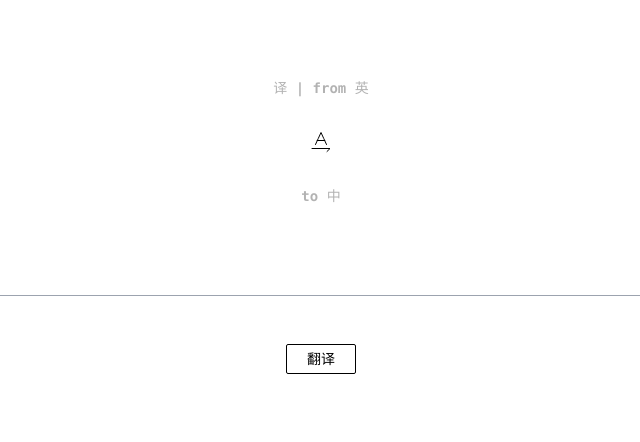
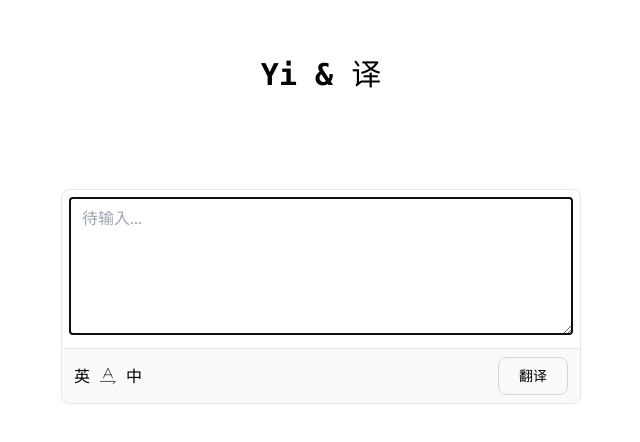
Before and after one commit to jxzho/Yi, a Vue app: page / in a window 1280 px wide. Shown: the part 162-604 px from the top of the page, without its empty margins (319-959 px from the left). Built offline with nearby package versions, Linux system fonts and the light colour scheme.

Commit message:
refactor: some

```diff
--- a/index.html
+++ b/index.html
@@ -3,7 +3,7 @@
   <head>
     <meta charset="UTF-8" />
     <link rel="icon" type="image/svg+xml" href="/yi.svg" />
-    <meta name="viewport" content="width=device-width, initial-scale=1.0" />
+    <meta name="viewport" content="width=device-width, initial-scale=1.0, maximum-scale=1, user-scalable=no"/>
     <title>译 | JunXio</title>
   </head>
   <body>
--- a/src/App.vue
+++ b/src/App.vue
@@ -2,6 +2,8 @@
 import { computed, onMounted, reactive, ref, Ref } from 'vue'
 import SvgTranslation from '@/assets/translation.svg'
 import SvgLoading from '@/assets/loading.svg'
+import { YiParamsPayload } from '@/types'
+import UseTextArea from '@/components/textarea.vue'
 
 const lang = reactive({
   from: 'en',
@@ -16,13 +18,13 @@ const TEXT_FROM: Record<string, string> = {
 const toValue = ref('')
 const fromValue = ref('')
 
-const refInput: Ref<HTMLElement> = ref(null) as any
+const refTextarea: Ref<HTMLElement> = ref(null) as any
 onMounted(() => {
-  refInput.value.focus()
+  refTextarea.value.focus()
 })
 
 const bodyPost = computed(() => {
-  const body = {
+  const body: YiParamsPayload = {
     text: fromValue.value,
     from: lang.from,
     to: lang.to
@@ -39,28 +41,35 @@ const bodyPost = computed(() => {
 
 const loading = ref(false)
 const startTranslate = () => {
+  if (loading.value) return
+
   if (!fromValue.value) {
     toValue.value = ''
     return
   }
 
-  if (loading.value) return
+  ;loading.value = true
 
-  ;loading.value = true
-  fetch(`https://translate.junxio220.workers.dev`, {
+  fetch('https://translate.junxio220.workers.dev', {
     method: 'POST',
     headers: { 'Content-Type': 'application/json' },
     body: JSON.stringify(bodyPost.value)
   })
     .then(response => {
-      if (!response.ok) {
+      if (response.ok) {
+        return response.json()
+      } else {
         throw new Error('Network response was not ok ' + response.statusText);
       }
-      return response.json()
+
     })
     .then(data => {
       if (data) {
-        toValue.value = data?.response?.translated_text || ''
+        let val = data?.response?.text
+        if (Array.isArray(val)) {
+          val = val.join('/')
+        }
+        toValue.value = val ?? ''
       }
     })
     .catch(error => {
@@ -79,63 +88,66 @@ const turnLang = () => {
     lang.from = 'en'
     lang.to = 'zh'
   }
+  startTranslate()
 }
 
 </script>
 
 <template>
-  <div>
-    <div class="font-mono text-sm text-black/30 font-bold my-6">
-      译 | from {{ TEXT_FROM[lang.from] }}
-    </div>
+  <div class="flex flex-col items-center">
+    <h1 class="font-mono text-3xl text-black font-bold">
+      Yi & 译
+    </h1>
 
     <div class="to">
-      <img v-if="loading" class="max-w-[88px]" :src="SvgLoading" />
-      <template v-else>
-        {{ toValue }}
-      </template>
-    </div>
-
-    <div class="flex justify-center my-8 cursor-pointer" @click="turnLang">
-      <img :src="SvgTranslation" />
-    </div>
-
-    <div class="font-mono text-sm text-black/30 font-bold my-6">
-      to {{ TEXT_FROM[lang.to] }}
+      <TransitionGroup name="fade">
+        <img v-if="loading" class="max-w-[88px]" :src="SvgLoading" />
+        <div v-if="!loading" class="underline decoration-dotted">
+          {{ toValue }}
+        </div>
+      </TransitionGroup>
     </div>
 
     <div class="from">
-      <input
-        ref="refInput"
-        class="border-b border-b-gray-200 border-solid"
-        v-model="fromValue"
-      />
+      <UseTextArea
+        ref="refTextarea"
+        v-model:value="fromValue"
+        label-submit="翻译"
+        :disabled="loading"
+        @submit="startTranslate"
+      >
+        <template #action>
+          <div class="btn-turn" @click="turnLang">
+            <div class="text-black">{{ TEXT_FROM[lang.from] }}</div>
+            <img class="mx-2" :src="SvgTranslation" />
+            <div class="text-black">{{ TEXT_FROM[lang.to] }}</div>
+          </div>
+        </template>
+      </UseTextArea>
     </div>
-
-    <button :disable="loading || !fromValue" class="btn-tran" @click="startTranslate">
-      翻译
-    </button>
   </div>
 </template>
 
 <style lang="scss" scoped>
-.to,
 .from {
-  @apply text-center font-serif text-5xl text-black;
+  @apply w-[360px];
+}
 
-  input {
-    @apply w-auto min-w-[2em] inline-block focus:border-b-gray-400;
-    @apply text-5xl text-center outline-none px-2;
-  }
+.to, .from {
+  @apply sm:w-[520px];
+}
+
+.to {
+  @apply my-12;
 }
 
 .btn-tran {
-  @apply my-12 text-sm border-solid border border-black text-black px-5 py-1 bg-transparent rounded-sm active:border-gray-500 active:text-gray-500;
-  @apply transition-all;
-  @apply active:translate-y-0.5;
+  @apply my-12 border-solid border border-black text-black px-5 py-1 bg-transparent rounded-sm;
+  @apply active:border-gray-500 active:text-gray-500;
+  @apply transition-all active:translate-y-0.5;
 }
 
-img {
-  @apply inline-block box-content;
+.btn-turn {
+  @apply cursor-pointer flex justify-center items-center;
 }
 </style>
--- /dev/null
+++ b/src/components/textarea.vue
@@ -0,0 +1,120 @@
+<template>
+  <div class="w-full mb-4 border border-gray-200 rounded-lg bg-gray-50 dark:bg-gray-700 dark:border-gray-600">
+    <div class="p-2 bg-white rounded-t-lg dark:bg-gray-800">
+      <textarea
+        rows="5"
+        class="use-textarea-content font-serif w-full py-2 px-3 text-gray-900 bg-white border-0 dark:bg-gray-800 focus:ring-0 dark:text-white dark:placeholder-gray-400"
+        placeholder="待输入..."
+        required
+        maxlength="10000"
+        :disabled="disabled"
+        v-model="localValue"
+        @keydown.enter="startSubmit"
+      ></textarea>
+    </div>
+    <div
+      class="flex items-center justify-between px-3 py-2 border-t dark:border-gray-600"
+    >
+      <slot name="action">
+        <div class="flex ps-0 space-x-1 rtl:space-x-reverse sm:ps-2">
+          <!-- <button
+            type="button"
+            class="inline-flex justify-center items-center p-2 text-gray-500 rounded cursor-pointer hover:text-gray-900 hover:bg-gray-100 dark:text-gray-400 dark:hover:text-white dark:hover:bg-gray-600"
+          >
+            <svg
+              class="w-4 h-4"
+              aria-hidden="true"
+              xmlns="http://www.w3.org/2000/svg"
+              fill="none"
+              viewBox="0 0 12 20"
+            >
+              <path
+                stroke="currentColor"
+                stroke-linejoin="round"
+                stroke-width="2"
+                d="M1 6v8a5 5 0 1 0 10 0V4.5a3.5 3.5 0 1 0-7 0V13a2 2 0 0 0 4 0V6"
+              />
+            </svg>
+            <span class="sr-only">Attach file</span>
+          </button>
+          <button
+            type="button"
+            class="inline-flex justify-center items-center p-2 text-gray-500 rounded cursor-pointer hover:text-gray-900 hover:bg-gray-100 dark:text-gray-400 dark:hover:text-white dark:hover:bg-gray-600"
+          >
+            <svg
+              class="w-4 h-4"
+              aria-hidden="true"
+              xmlns="http://www.w3.org/2000/svg"
+              fill="currentColor"
+              viewBox="0 0 16 20"
+            >
+              <path
+                d="M8 0a7.992 7.992 0 0 0-6.583 12.535 1 1 0 0 0 .12.183l.12.146c.112.145.227.285.326.4l5.245 6.374a1 1 0 0 0 1.545-.003l5.092-6.205c.206-.222.4-.455.578-.7l.127-.155a.934.934 0 0 0 .122-.192A8.001 8.001 0 0 0 8 0Zm0 11a3 3 0 1 1 0-6 3 3 0 0 1 0 6Z"
+              />
+            </svg>
+            <span class="sr-only">Set location</span>
+          </button>
+          <button
+            type="button"
+            class="inline-flex justify-center items-center p-2 text-gray-500 rounded cursor-pointer hover:text-gray-900 hover:bg-gray-100 dark:text-gray-400 dark:hover:text-white dark:hover:bg-gray-600"
+          >
+            <svg
+              class="w-4 h-4"
+              aria-hidden="true"
+              xmlns="http://www.w3.org/2000/svg"
+              fill="currentColor"
+              viewBox="0 0 20 18"
+            >
+              <path
+                d="M18 0H2a2 2 0 0 0-2 2v14a2 2 0 0 0 2 2h16a2 2 0 0 0 2-2V2a2 2 0 0 0-2-2Zm-5.5 4a1.5 1.5 0 1 1 0 3 1.5 1.5 0 0 1 0-3Zm4.376 10.481A1 1 0 0 1 16 15H4a1 1 0 0 1-.895-1.447l3.5-7A1 1 0 0 1 7.468 6a.965.965 0 0 1 .9.5l2.775 4.757 1.546-1.887a1 1 0 0 1 1.618.1l2.541 4a1 1 0 0 1 .028 1.011Z"
+              />
+            </svg>
+            <span class="sr-only">Upload image</span>
+          </button> -->
+        </div>
+      </slot>
+      <button
+        type="submit"
+        :disabled="disabled"
+        class="inline-flex items-center py-2 px-5 text-sm text-center text-black rounded-lg border border-solid border-gray-300 focus:ring-2 focus:ring-blue-200 dark:focus:ring-blue-900 hover:bg-gray-200"
+        :class="{ 'cursor-not-allowed': disabled }"
+        @click="startSubmit"
+      >
+        {{ labelSubmit }}
+      </button>
+    </div>
+  </div>
+</template>
+
+<script lang="ts" setup>
+import { ref, watch } from 'vue'
+
+withDefaults(defineProps<{
+  labelSubmit?: string
+  disabled?: boolean
+}>(), {
+  labelSubmit: '提交',
+  disabled: false
+})
+
+const emit = defineEmits(['update:value', 'submit'])
+
+const localValue = ref('')
+
+watch(localValue, (val) => {
+  emit('update:value', val)
+})
+
+const startSubmit = () => {
+  emit('submit', localValue.value)
+}
+
+defineExpose({
+  focus () {
+    const eleTextarea = document.querySelector('.use-textarea-content') as HTMLElement
+    eleTextarea?.focus?.()
+  }
+})
+</script>
+
+<style lang="scss" scoped></style>
--- /dev/null
+++ b/src/deepL.ts
@@ -0,0 +1,35 @@
+import { YiParamsPayload } from '@/types'
+
+const AUTH_KEY = import.meta.env.VITE_DEEPL_AUTH_KEY
+
+const HOST = 'https://api-free.deepl.com'
+
+const PATH = '/v2/translate'
+
+export const yiDeepL = (p: YiParamsPayload) => {
+  return fetch(HOST + PATH, {
+    method: 'POST',
+    headers: {
+      'Content-Type': 'application/json',
+      Authorization: AUTH_KEY
+    },
+    body: JSON.stringify({
+      source_lang: p.from,
+      target_lang: p.to,
+      text: [p.text]
+    })
+  })
+    .then(response => {
+      if (response.ok) {
+        return response.json()
+      } else {
+        throw new Error('Network response was not ok ' + response.statusText);
+      }
+    })
+    .then(data => {
+      // console.log('=>> data', data)
+    })
+    .catch(error => {
+      console.error('There has been a problem with your fetch operation:', error);
+    })
+}
--- a/src/style.css
+++ b/src/style.css
@@ -17,26 +17,15 @@
   -moz-osx-font-smoothing: grayscale;
 }
 
-a {
-  font-weight: 500;
-  color: #646cff;
-  text-decoration: inherit;
-}
-a:hover {
-  color: #535bf2;
-}
-
 body {
   margin: 0;
   display: flex;
   place-items: center;
-  min-width: 320px;
   min-height: 100vh;
 }
 
-h1 {
-  font-size: 3.2em;
-  line-height: 1.1;
+img {
+  @apply inline-block box-content;
 }
 
 .card {
@@ -46,7 +35,6 @@ h1 {
 #app {
   max-width: 1280px;
   margin: 0 auto;
-  padding: 2rem;
   text-align: center;
 }
 
@@ -62,3 +50,12 @@ h1 {
     background-color: #f9f9f9;
   }
 }
+
+.fade-enter-from,
+.fade-leave-to {
+  opacity: 0;
+}
+
+.fade-enter-active {
+  transition: .35s ease;
+}
--- /dev/null
+++ b/src/types.d.ts
@@ -0,0 +1,5 @@
+export type YiParamsPayload = {
+  text: string
+  from: string
+  to: string
+}
--- a/vite.config.ts
+++ b/vite.config.ts
@@ -9,5 +9,10 @@ export default defineConfig({
     alias: {
       '@': '/src'
     }
+  },
+
+  server: {
+    port: 5200,
+    host: '0.0.0.0'
   }
 })
```
Also changed, not shown: src/assets/translation.svg.
